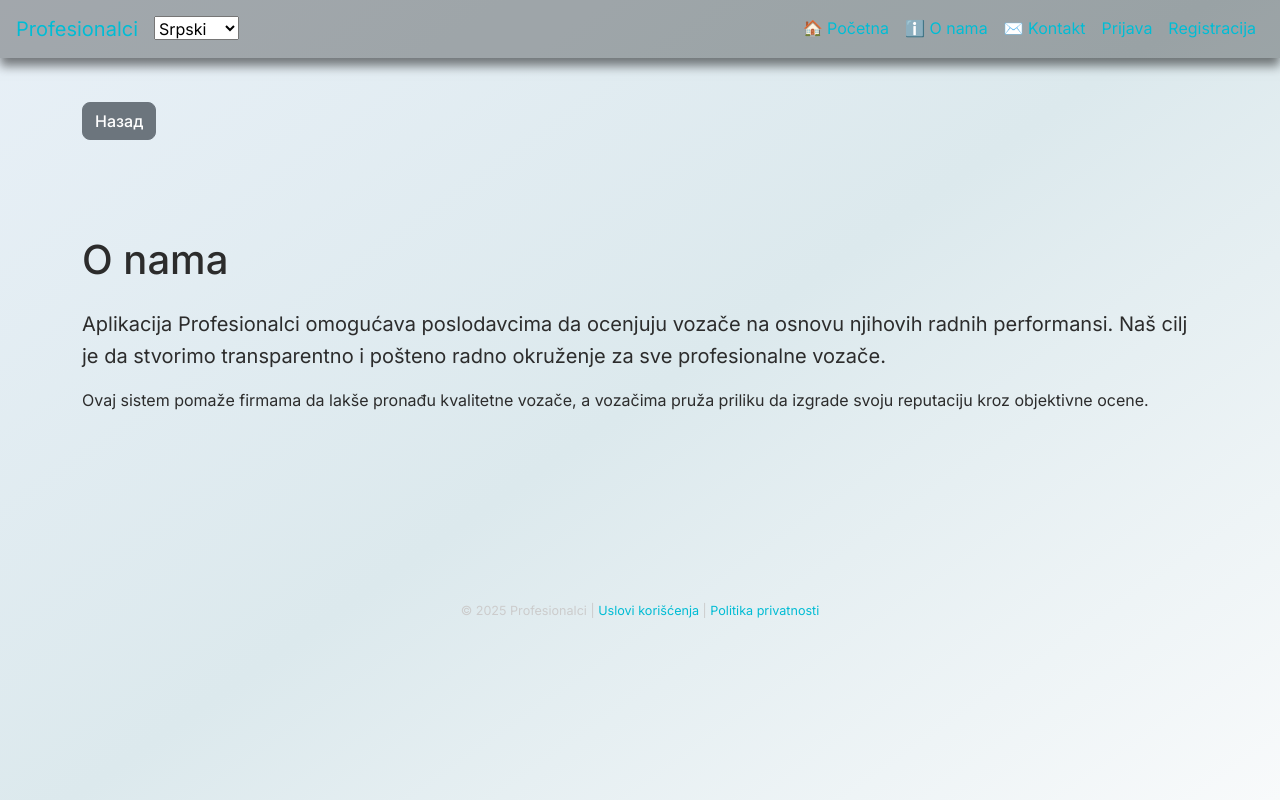
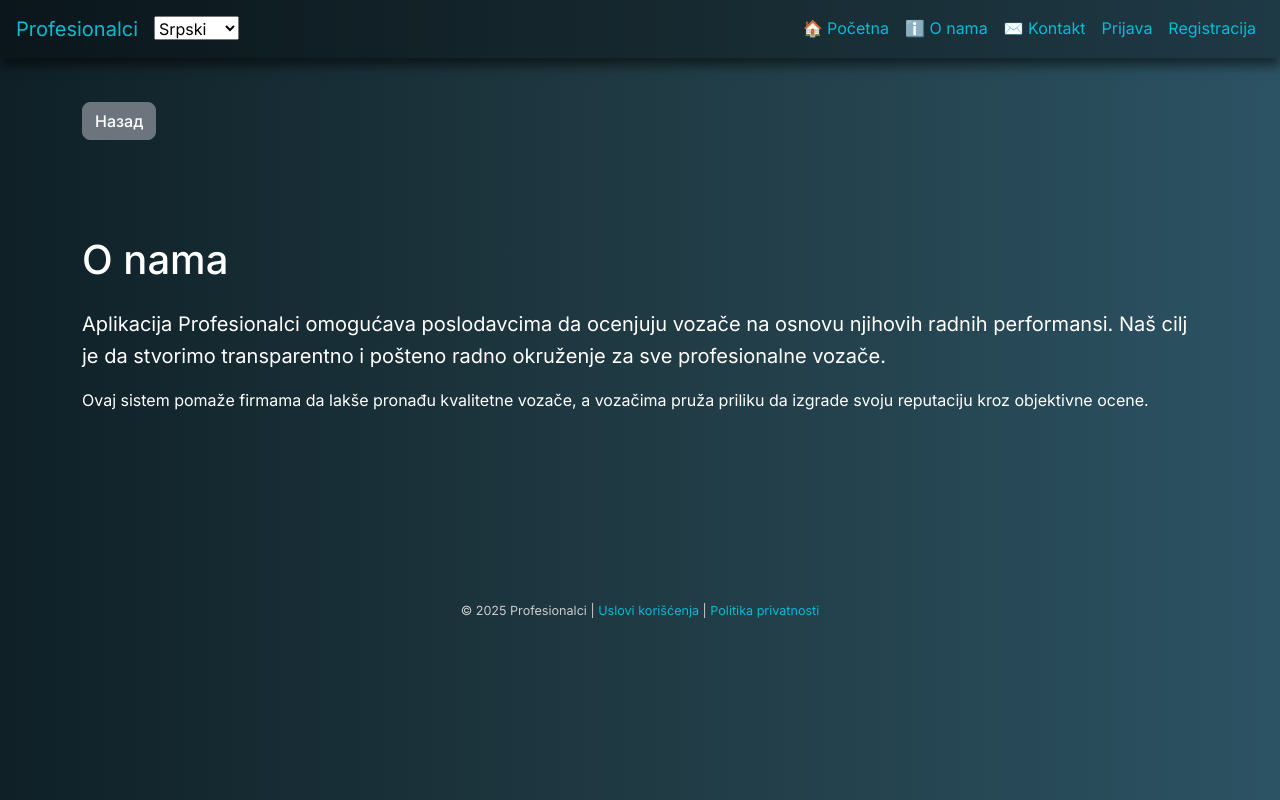
Before and after one commit to ivan1408993/profesionalci-app, a Flask app: page /about in a window 1280 px wide. Run offline with Flask 3, Linux system fonts and the light colour scheme; some libraries are stand-ins or nearby versions.

Commit message:
body u style.css vracen na pocetnu verziju - test 8

```diff
--- a/app/static/css/style.css
+++ b/app/static/css/style.css
@@ -117,8 +117,8 @@ body {
 
 
 body {
-    background: linear-gradient(145deg, #e8f0f7, #dce9ed, #f8fafb);
-    color: #2c2c2c;
+    background: linear-gradient(to right, #0f2027, #203a43, #2c5364);
+    color: white;
     min-height: 100vh;
     font-family: 'Inter', 'Segoe UI', Tahoma, Geneva, Verdana, sans-serif;
     margin: 0;
@@ -126,12 +126,7 @@ body {
     line-height: 1.6;
     -webkit-font-smoothing: antialiased;
     -moz-osx-font-smoothing: grayscale;
-    background-attachment: fixed;
-    background-repeat: no-repeat;
-    background-size: cover;
-    transition: background 0.6s ease-in-out;
 }
-
 
 .terms-text, .privacy-text {
     max-width: 800px;
```
